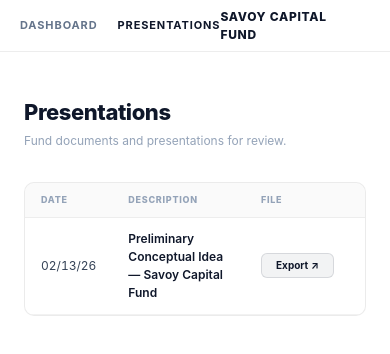
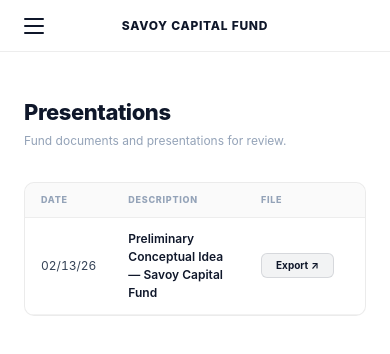
Before and after one commit to hteaopco/savoycapital, a Next.js app: page /presentations in a window 390 px wide. Shown: the top 354 px of the page. Built offline with nearby package versions, Linux system fonts and the light colour scheme.

Commit message:
Move hamburger to left, nav pane slides from left, add Presentations link

```diff
--- a/app/page.tsx
+++ b/app/page.tsx
@@ -699,13 +699,6 @@
         borderBottom: "1px solid rgba(0,0,0,0.07)", padding: "0 20px",
         height: 52, display: "flex", alignItems: "center", justifyContent: "space-between",
       }}>
-        <nav className="desktop-nav" style={{ display: "flex", gap: 20 }}>
-          <a href="/" style={navLinkStyle}>Dashboard</a>
-          <a href="/presentations" style={navLinkStyle}>Presentations</a>
-        </nav>
-        <span style={{ fontSize: 12, fontWeight: 800, letterSpacing: ".06em", textTransform: "uppercase", color: "#0f172a" }}>
-          Savoy Capital Fund
-        </span>
         <button onClick={() => setMenuOpen(!menuOpen)} className="hamburger"
           style={{ background: "none", border: "none", cursor: "pointer", display: "flex", flexDirection: "column", gap: 5, padding: 4 }}
           aria-label="Toggle menu">
@@ -713,14 +706,20 @@
           <span style={barStyle(menuOpen, "mid")} />
           <span style={barStyle(menuOpen, "bot")} />
         </button>
+        <span style={{ fontSize: 12, fontWeight: 800, letterSpacing: ".06em", textTransform: "uppercase", color: "#0f172a" }}>
+          Savoy Capital Fund
+        </span>
+        <div style={{ width: 28 }} />
       </header>
       {menuOpen && (
         <div className="mobile-menu" style={{
-          position: "fixed", top: 52, left: 0, right: 0, zIndex: 40,
-          background: "#ffffff", borderBottom: "1px solid rgba(0,0,0,0.07)",
-          padding: "12px 20px 16px", display: "flex", flexDirection: "column", gap: 2,
+          position: "fixed", top: 52, left: 0, bottom: 0, zIndex: 40, width: 240,
+          background: "#ffffff", borderRight: "1px solid rgba(0,0,0,0.07)",
+          padding: "20px 20px 16px", display: "flex", flexDirection: "column", gap: 2,
+          boxShadow: "4px 0 16px rgba(0,0,0,0.06)",
         }}>
-          <a href="#" onClick={() => setMenuOpen(false)} style={mobileNavLinkStyle}>Dashboard</a>
+          <a href="/" onClick={() => setMenuOpen(false)} style={mobileNavLinkStyle}>Dashboard</a>
+          <a href="/presentations" onClick={() => setMenuOpen(false)} style={mobileNavLinkStyle}>Presentations</a>
         </div>
       )}
       <main style={{ paddingTop: 52 }}>
--- a/app/presentations/page.tsx
+++ b/app/presentations/page.tsx
@@ -1,4 +1,7 @@
+"use client";
+import { useState } from "react";
 export default function Presentations() {
+  const [menuOpen, setMenuOpen] = useState(false);
   const presentations = [
     {
       date: "02/13/26",
@@ -15,15 +18,29 @@
         borderBottom: "1px solid rgba(0,0,0,0.07)", padding: "0 20px", height: 52,
         display: "flex", alignItems: "center", justifyContent: "space-between",
       }}>
-        <nav style={{ display: "flex", gap: 20 }}>
-          <a href="/" style={navLinkStyle}>Dashboard</a>
-          <a href="/presentations" style={{ ...navLinkStyle, color: "#0f172a" }}>Presentations</a>
-        </nav>
+        <button onClick={() => setMenuOpen(!menuOpen)}
+          style={{ background: "none", border: "none", cursor: "pointer", display: "flex", flexDirection: "column", gap: 5, padding: 4 }}
+          aria-label="Toggle menu">
+          <span style={{ display: "block", width: 20, height: 2, background: "#0f172a", borderRadius: 2 }} />
+          <span style={{ display: "block", width: 20, height: 2, background: "#0f172a", borderRadius: 2 }} />
+          <span style={{ display: "block", width: 20, height: 2, background: "#0f172a", borderRadius: 2 }} />
+        </button>
         <span style={{ fontSize: 12, fontWeight: 800, letterSpacing: ".06em", textTransform: "uppercase", color: "#0f172a" }}>
           Savoy Capital Fund
         </span>
         <div style={{ width: 28 }} />
       </header>
+      {menuOpen && (
+        <div style={{
+          position: "fixed", top: 52, left: 0, bottom: 0, zIndex: 40, width: 240,
+          background: "#ffffff", borderRight: "1px solid rgba(0,0,0,0.07)",
+          padding: "20px 20px 16px", display: "flex", flexDirection: "column", gap: 2,
+          boxShadow: "4px 0 16px rgba(0,0,0,0.06)",
+        }}>
+          <a href="/" onClick={() => setMenuOpen(false)} style={mobileNavLinkStyle}>Dashboard</a>
+          <a href="/presentations" onClick={() => setMenuOpen(false)} style={{ ...mobileNavLinkStyle, color: "#0f172a", fontWeight: 800 }}>Presentations</a>
+        </div>
+      )}
 
       <main style={{ paddingTop: 52 }}>
         <section style={{ padding: "48px 24px 40px", maxWidth: 900, margin: "0 auto" }}>
@@ -68,6 +85,11 @@
   );
 }
 
+const mobileNavLinkStyle: React.CSSProperties = {
+  fontSize: 13, fontWeight: 700, letterSpacing: ".06em",
+  textTransform: "uppercase", color: "#0f172a", textDecoration: "none",
+  padding: "10px 0", borderBottom: "1px solid rgba(0,0,0,0.05)",
+};
 const navLinkStyle: React.CSSProperties = {
   fontSize: 11, fontWeight: 700, letterSpacing: ".08em",
   textTransform: "uppercase", color: "#64748b", textDecoration: "none",
```
